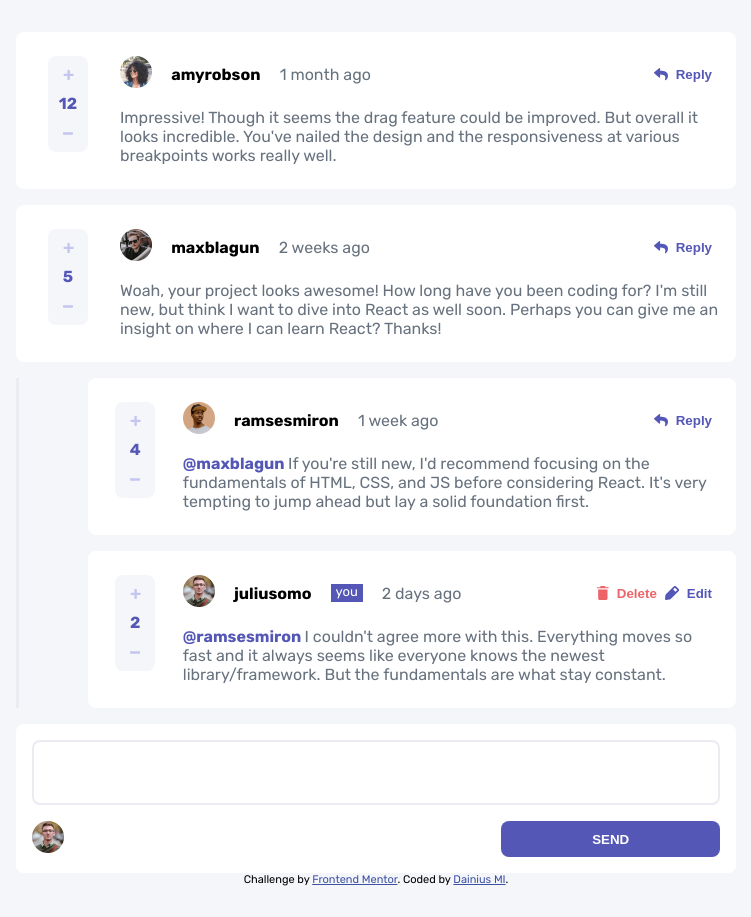
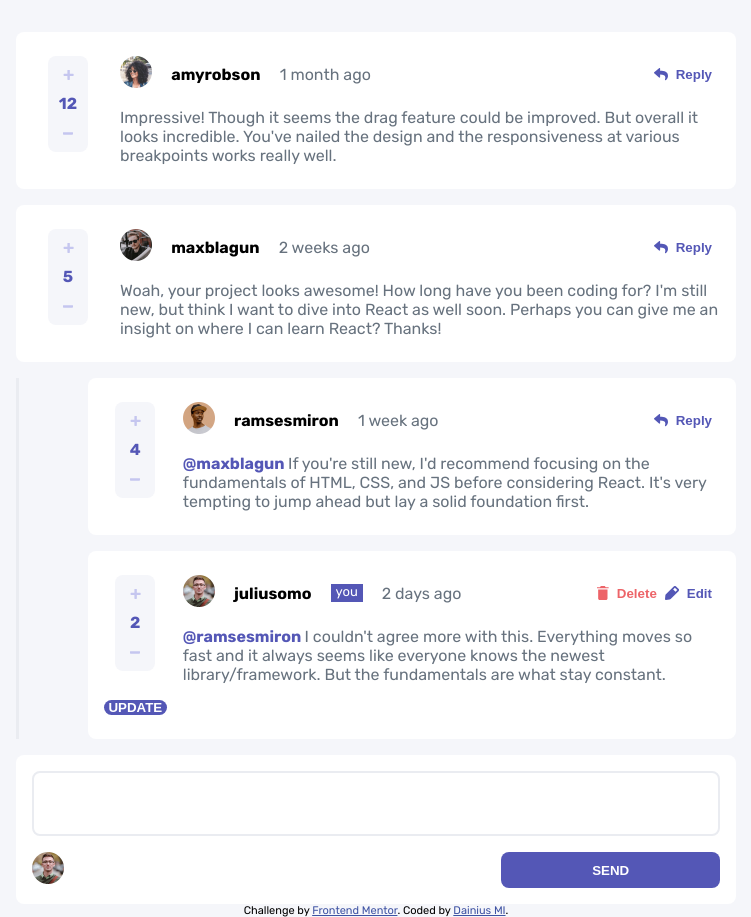
Before and after one commit to DainiusMI/interactive-comments-section, a website with bundled scripts: page index.html in a window 1280 px wide. Both pictures are taken after a click on the button "Edit". Shown: the whole page, without its empty margins (264-1015 px from the left). Before the commit the page ends 886 px from the top, so only its background shows below. Built offline with nearby package versions, Linux system fonts and the light colour scheme.

Commit message:
reply/update initial

```diff
--- a/js/main.js
+++ b/js/main.js
@@ -8,7 +8,8 @@ renderComments();
 
 let replyFormCall = document.querySelectorAll(".reply");
 let editFormCall = document.querySelectorAll(".edit");
-console.log(editFormCall)
+
+
 
 
 function renderComments() {
@@ -62,6 +63,7 @@ function renderComments() {
                 }
                 string += `
                     </div>
+                    <button class="blue-button update" value="${arg.id}" id="update-${arg.id}">UPDATE</button>
                 </div>
                 `;
                 return string
@@ -126,15 +128,18 @@ function findCommentORG(target) {
 
 replyFormCall.forEach(button => {
     button.addEventListener("click", () => {
+
         let targetComment = document.getElementById(button.value);
+        // generate reply form , update simplified the process by putting variables inside the button
+        targetComment.insertAdjacentHTML("afterend", renderForm("reply", button.name, button.value));
 
-        // generate reply form
-        targetComment.insertAdjacentHTML("afterend", renderForm("reply", button.name, button.value));
 
         // look for attempts to semd a reply
         let replyUpload = document.querySelectorAll(".reply-upload");
+
         replyUpload.forEach(button => {
             button.addEventListener("click", () => {
+
                 let replyText = document.getElementById(`reply-${button.value}`);
 
                 function pushComment() {
@@ -149,8 +154,6 @@ replyFormCall.forEach(button => {
                     result.user.username = dataFile.currentUser.username;
                     return result
                 }
-
-
                 dataFile.comments.forEach(comment => {
                     if (comment.id === parseInt(targetComment.id)) {
                         comment.replies.push(pushComment());
@@ -163,11 +166,21 @@ replyFormCall.forEach(button => {
                         })
                     }
                 })
-                //console.log(dataFile)
                 renderComments();
-
             })
         })
+    })
+})
+
+editFormCall.forEach(button => {
+    button.addEventListener("click", () => {
+        console.log(button)
+        let targetComment = document.getElementById(`comment-${button.value}`);
+        targetComment.setAttribute("contenteditable", true);
+        let updateButton = document.getElementById(`update-${button.value}`);
+        updateButton.style.display = "block";
+
+
     })
 })
 
--- a/scss/main.scss
+++ b/scss/main.scss
@@ -79,6 +79,8 @@ body {
     padding: .5rem;
     border-radius: .5rem;
     background-color: $background-color;
+
+    z-index: 1;
     button {
         img {
             display: flex;
@@ -189,11 +191,12 @@ textarea {
     .blue-button {
         grid-column: 3 / 4;
         grid-row: 2 / 3;
+    }
+}
 
+.blue-button {
     background-color: $text-blue;
-
     border-radius: .5rem;
-
     color: white;
     font-weight: 700;
     text-transform: uppercase;
@@ -201,9 +204,15 @@ textarea {
         background-color: $text-blue-pale;
     }
 }
+
+.comment-container {
+    .blue-button {
+        display: none;
+        z-index: 2;
+        grid-column: 1 / 2;
+        grid-row: 3 / 4;
     }
-
-
+}
 
 
 
```
Also changed, not shown: css/main.css, 1 other file. Lines whose indentation alone changed are shown as unchanged.
